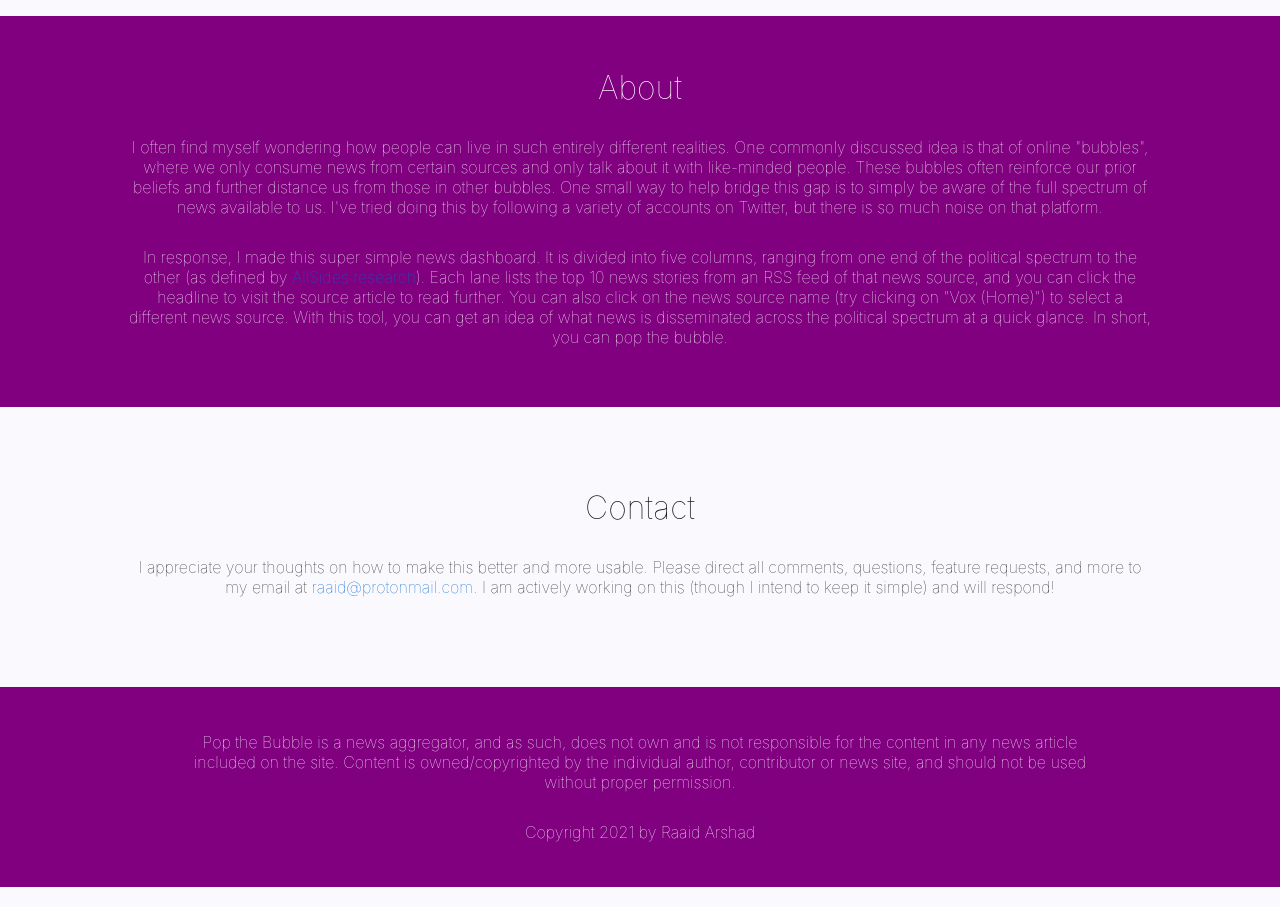
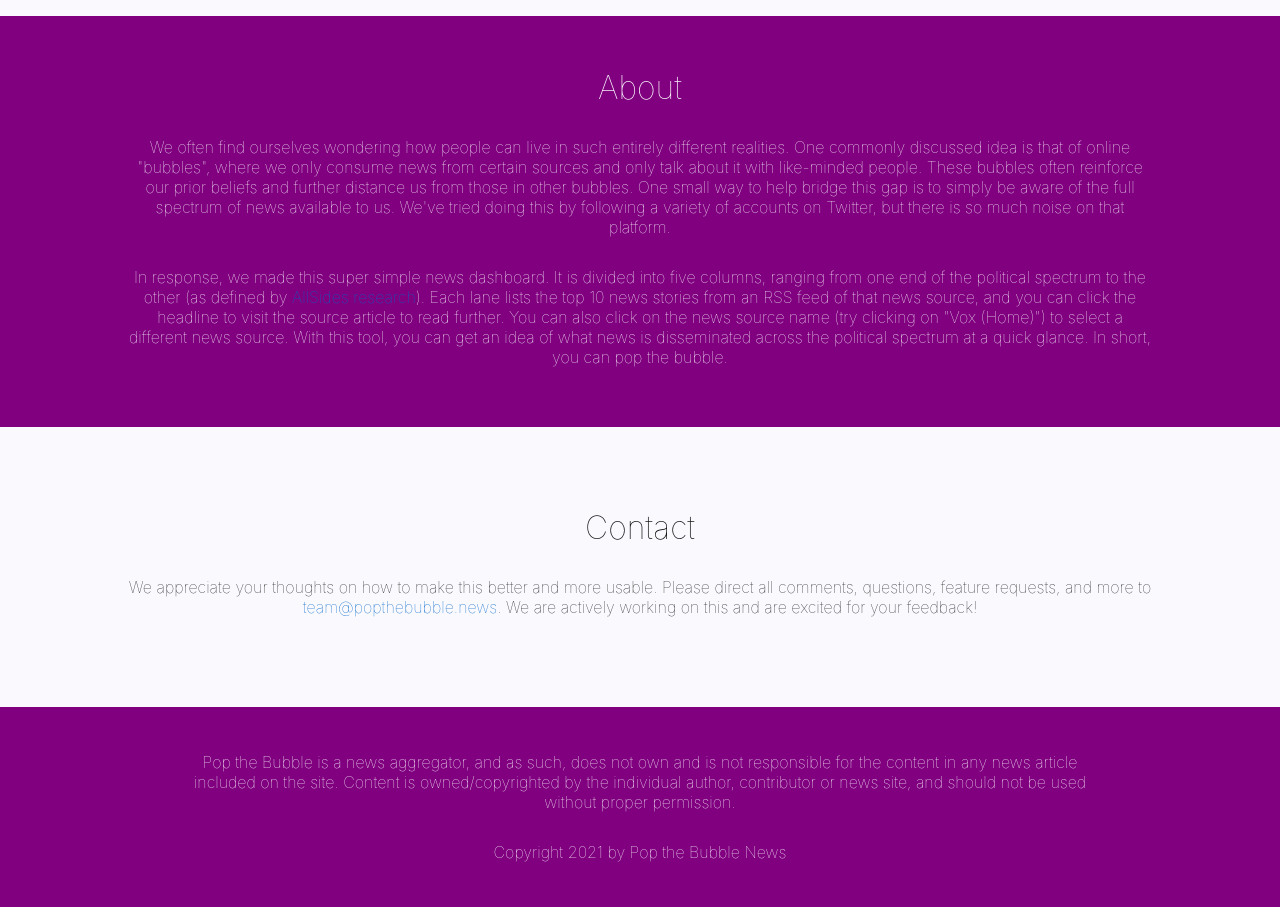
Before and after one commit to raaidarshad/nabu-core, a Svelte app: page / in a window 1280 px wide. Shown: the part 520-1427 px from the top of the page. Built offline with nearby package versions, Linux system fonts and the light colour scheme; no server answers.

Commit message:
Change "I" to "we", update copy, update email

```diff
--- a/src/About.svelte
+++ b/src/About.svelte
@@ -5,18 +5,18 @@
     <div>
         <h1 id="about">About</h1>
         <p>
-            I often find myself wondering how people can live in such entirely
+            We often find ourselves wondering how people can live in such entirely
             different realities. One commonly discussed idea is that of online
             "bubbles", where we only consume news from certain sources and only
             talk about it with like-minded people. These bubbles often reinforce
             our prior beliefs and further distance us from those in other
             bubbles. One small way to help bridge this gap is to simply be aware
-            of the full spectrum of news available to us. I've tried doing this
+            of the full spectrum of news available to us. We've tried doing this
             by following a variety of accounts on Twitter, but there is so much
             noise on that platform.
         </p>
         <p>
-            In response, I made this super simple news dashboard. It is divided
+            In response, we made this super simple news dashboard. It is divided
             into five columns, ranging from one end of the political spectrum to
             the other (as defined by
             <a href="https://www.allsides.com/media-bias/media-bias-ratings"
--- a/src/Contact.svelte
+++ b/src/Contact.svelte
@@ -2,9 +2,9 @@
     <div>
         <h1 id="contact">Contact</h1>
         <p>
-            I appreciate your thoughts on how to make this better and more usable. Please direct
-            all comments, questions, feature requests, and more to my email at <a href = "mailto: raaid@protonmail.com">raaid@protonmail.com</a>.
-            I am actively working on this (though I intend to keep it simple) and will respond!
+            We appreciate your thoughts on how to make this better and more usable. Please direct
+            all comments, questions, feature requests, and more to <a href = "mailto: team@popthebubble.news">team@popthebubble.news</a>.
+            We are actively working on this and are excited for your feedback!
         </p>
     </div>
 </main>
--- a/src/Footer.svelte
+++ b/src/Footer.svelte
@@ -5,7 +5,7 @@
             Content is owned/copyrighted by the individual author, contributor or news site, and should not be used without proper permission.
         </p>
         <p>
-            Copyright 2021 by Raaid Arshad
+            Copyright 2021 by Pop the Bubble News
         </p>
 </div>
 </main>
--- a/src/Support.svelte
+++ b/src/Support.svelte
@@ -84,6 +84,7 @@
         justify-content: unset;
         overflow-x: scroll;
         overflow-y: hidden;
+        -webkit-overflow-scrolling: touch;
     }
 
     .sub-section {
```
Also changed, not shown: public/build/bundle.css, public/build/bundle.js, 1 other file (tests, documents, lock files or other folders).
